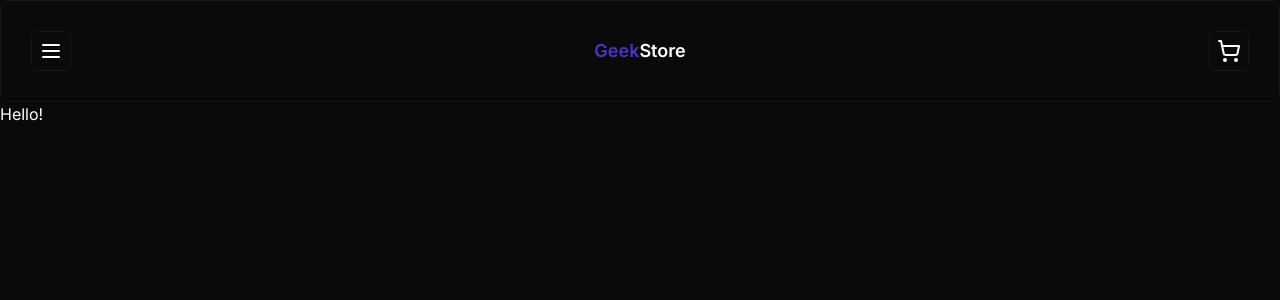
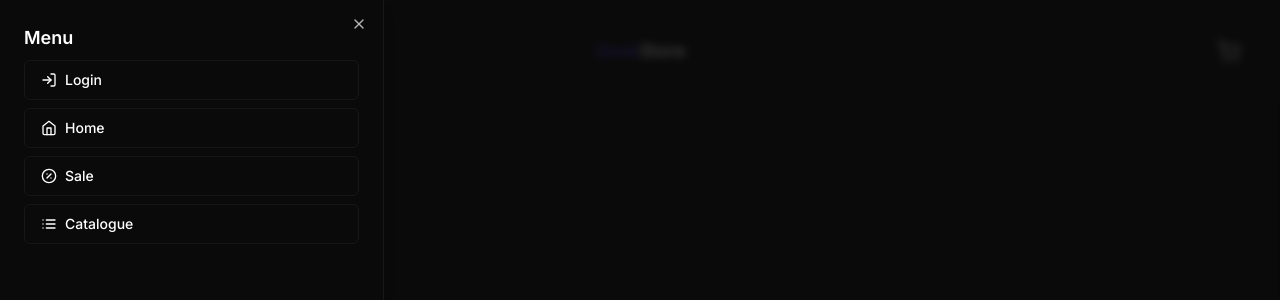
Before and after one commit to meloryayala/ecommerce-geekstore, a Next.js app: page / in a window 1280 px wide. Both pictures are taken after a click on the button 51 px from the left and 51 px from the top of the page. Shown: the top 300 px of the page. Built offline with nearby package versions, Linux system fonts and the light colour scheme.

Commit message:
feat: add header menu using sheet component

```diff
--- a/package.json
+++ b/package.json
@@ -10,6 +10,7 @@
   },
   "dependencies": {
     "@prisma/client": "^5.4.2",
+    "@radix-ui/react-dialog": "1.0.4",
     "@radix-ui/react-slot": "^1.0.2",
     "class-variance-authority": "^0.7.0",
     "clsx": "^2.0.0",
--- a/src/components/ui/header.tsx
+++ b/src/components/ui/header.tsx
@@ -1,15 +1,48 @@
 import { Card } from "@/components/ui/card";
-import {Button} from "@/components/ui/button";
-import {MenuIcon, ShoppingCartIcon} from "lucide-react";
+import { Button } from "@/components/ui/button";
+import {HomeIcon, ListIcon, LogInIcon, MenuIcon, PercentCircle, ShoppingCartIcon} from "lucide-react";
+import {Sheet, SheetContent, SheetHeader, SheetTrigger} from "@/components/ui/sheet";
 
 const Header = () => {
   return (
-      <Card className="flex justify-between p-[1.875rem] items-center">
+    <Card className="flex items-center justify-between p-[1.875rem]">
+      <Sheet>
+        <SheetTrigger asChild>
           <Button size="icon" variant="outline">
             <MenuIcon />
           </Button>
+        </SheetTrigger>
 
-          <h1 className="font-semibold text-lg">
+          <SheetContent side="left">
+              <SheetHeader className="text-left text-lg font-semibold">
+                  Menu
+              </SheetHeader>
+
+              <div className="mt-2 flex flex-col gap-2">
+                  <Button variant="outline" className="w-full justify-start gap-2">
+                      <LogInIcon size={16} />
+                      Login
+                  </Button>
+
+                  <Button variant="outline" className="w-full justify-start gap-2">
+                      <HomeIcon size={16} />
+                      Home
+                  </Button>
+
+                  <Button variant="outline" className="w-full justify-start gap-2">
+                      <PercentCircle size={16} />
+                      Sale
+                  </Button>
+
+                  <Button variant="outline" className="w-full justify-start gap-2">
+                      <ListIcon size={16} />
+                      Catalogue
+                  </Button>
+              </div>
+          </SheetContent>
+      </Sheet>
+
+      <h1 className="text-lg font-semibold">
         <span className="text-primary">Geek</span>
         Store
       </h1>
--- /dev/null
+++ b/src/components/ui/sheet.tsx
@@ -0,0 +1,146 @@
+"use client"
+
+import * as React from "react"
+import * as SheetPrimitive from "@radix-ui/react-dialog"
+import { cva, type VariantProps } from "class-variance-authority"
+import { X } from "lucide-react"
+
+import { cn } from "@/lib/utils"
+
+const Sheet = SheetPrimitive.Root
+
+const SheetTrigger = SheetPrimitive.Trigger
+
+const SheetClose = SheetPrimitive.Close
+
+const SheetPortal = ({
+  className,
+  ...props
+}: SheetPrimitive.DialogPortalProps) => (
+  <SheetPrimitive.Portal className={cn(className)} {...props} />
+)
+SheetPortal.displayName = SheetPrimitive.Portal.displayName
+
+const SheetOverlay = React.forwardRef<
+  React.ElementRef<typeof SheetPrimitive.Overlay>,
+  React.ComponentPropsWithoutRef<typeof SheetPrimitive.Overlay>
+>(({ className, ...props }, ref) => (
+  <SheetPrimitive.Overlay
+    className={cn(
+      "fixed inset-0 z-50 bg-background/80 backdrop-blur-sm data-[state=open]:animate-in data-[state=closed]:animate-out data-[state=closed]:fade-out-0 data-[state=open]:fade-in-0",
+      className
+    )}
+    {...props}
+    ref={ref}
+  />
+))
+SheetOverlay.displayName = SheetPrimitive.Overlay.displayName
+
+const sheetVariants = cva(
+  "fixed z-50 gap-4 bg-background p-6 shadow-lg transition ease-in-out data-[state=open]:animate-in data-[state=closed]:animate-out data-[state=closed]:duration-300 data-[state=open]:duration-500",
+  {
+    variants: {
+      side: {
+        top: "inset-x-0 top-0 border-b data-[state=closed]:slide-out-to-top data-[state=open]:slide-in-from-top",
+        bottom:
+          "inset-x-0 bottom-0 border-t data-[state=closed]:slide-out-to-bottom data-[state=open]:slide-in-from-bottom",
+        left: "inset-y-0 left-0 h-full w-3/4 border-r data-[state=closed]:slide-out-to-left data-[state=open]:slide-in-from-left sm:max-w-sm",
+        right:
+          "inset-y-0 right-0 h-full w-3/4  border-l data-[state=closed]:slide-out-to-right data-[state=open]:slide-in-from-right sm:max-w-sm",
+      },
+    },
+    defaultVariants: {
+      side: "right",
+    },
+  }
+)
+
+interface SheetContentProps
+  extends React.ComponentPropsWithoutRef<typeof SheetPrimitive.Content>,
+    VariantProps<typeof sheetVariants> {}
+
+const SheetContent = React.forwardRef<
+  React.ElementRef<typeof SheetPrimitive.Content>,
+  SheetContentProps
+>(({ side = "right", className, children, ...props }, ref) => (
+  <SheetPortal>
+    <SheetOverlay />
+    <SheetPrimitive.Content
+      ref={ref}
+      className={cn(sheetVariants({ side }), className)}
+      {...props}
+    >
+      {children}
+      <SheetPrimitive.Close className="absolute right-4 top-4 rounded-sm opacity-70 ring-offset-background transition-opacity hover:opacity-100 focus:outline-none focus:ring-2 focus:ring-ring focus:ring-offset-2 disabled:pointer-events-none data-[state=open]:bg-secondary">
+        <X className="h-4 w-4" />
+        <span className="sr-only">Close</span>
+      </SheetPrimitive.Close>
+    </SheetPrimitive.Content>
+  </SheetPortal>
+))
+SheetContent.displayName = SheetPrimitive.Content.displayName
+
+const SheetHeader = ({
+  className,
+  ...props
+}: React.HTMLAttributes<HTMLDivElement>) => (
+  <div
+    className={cn(
+      "flex flex-col space-y-2 text-center sm:text-left",
+      className
+    )}
+    {...props}
+  />
+)
+SheetHeader.displayName = "SheetHeader"
+
+const SheetFooter = ({
+  className,
+  ...props
+}: React.HTMLAttributes<HTMLDivElement>) => (
+  <div
+    className={cn(
+      "flex flex-col-reverse sm:flex-row sm:justify-end sm:space-x-2",
+      className
+    )}
+    {...props}
+  />
+)
+SheetFooter.displayName = "SheetFooter"
+
+const SheetTitle = React.forwardRef<
+  React.ElementRef<typeof SheetPrimitive.Title>,
+  React.ComponentPropsWithoutRef<typeof SheetPrimitive.Title>
+>(({ className, ...props }, ref) => (
+  <SheetPrimitive.Title
+    ref={ref}
+    className={cn("text-lg font-semibold text-foreground", className)}
+    {...props}
+  />
+))
+SheetTitle.displayName = SheetPrimitive.Title.displayName
+
+const SheetDescription = React.forwardRef<
+  React.ElementRef<typeof SheetPrimitive.Description>,
+  React.ComponentPropsWithoutRef<typeof SheetPrimitive.Description>
+>(({ className, ...props }, ref) => (
+  <SheetPrimitive.Description
+    ref={ref}
+    className={cn("text-sm text-muted-foreground", className)}
+    {...props}
+  />
+))
+SheetDescription.displayName = SheetPrimitive.Description.displayName
+
+export {
+  Sheet,
+  SheetPortal,
+  SheetOverlay,
+  SheetTrigger,
+  SheetClose,
+  SheetContent,
+  SheetHeader,
+  SheetFooter,
+  SheetTitle,
+  SheetDescription,
+}
```
Also changed, not shown: 1 other file (tests, documents, lock files or other folders). Lines whose indentation alone changed are shown as unchanged.
